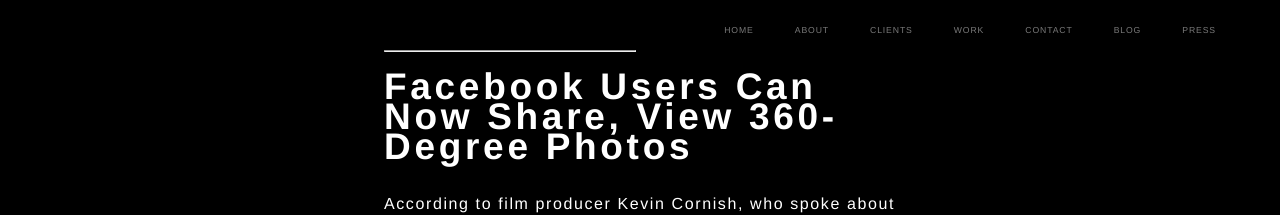
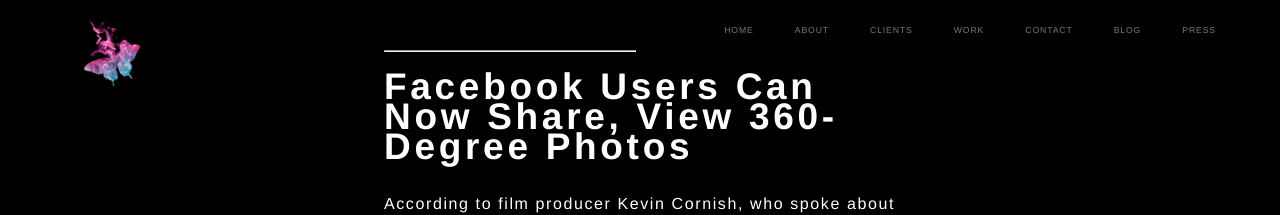
Before and after one commit to agillette/moth-flame, a Jekyll site: the page built from press.html, in a window 1280 px wide. Shown: the top 215 px of the page. Built offline with Jekyll 4.4.1, drawn with Linux system fonts in a browser that asks for light colours.

Commit message:
header transition

```diff
--- a/_includes/header.html
+++ b/_includes/header.html
@@ -1,4 +1,4 @@
-<header class="site-header">
+<header id="header">
 
     <a class="site-title" href="{{ site.baseurl }}">{{ site.title }}</a>
 
--- a/_sass/_layout.scss
+++ b/_sass/_layout.scss
@@ -1,7 +1,7 @@
 /**
  * Site header
  */
-.site-header {
+#header {
     min-height: 56px;
     position: fixed;
     top: 0;
@@ -11,7 +11,7 @@
 }
 
 @media only screen and (min-width: 768px) {
-    .site-header {
+    #header {
         left: 5vw;
         width: 90vw;
     }
@@ -19,18 +19,25 @@
 
 .site-title {
     font-size: 26px;
-    height: 48px;
+    height: 96px;
+    width: 96px;
     letter-spacing: -1px;
     margin-bottom: 0;
     float: left;
     background: url('../img/logo-mf.png') center center no-repeat;
     background-size: contain;
     text-indent: -9999px;
+    transition: all 0.15s;
 
     &,
     &:visited {
         color: $text-color;
     }
+}
+
+.scrolled .site-title {
+    height: 48px;
+    width: 48px;
 }
 
 .site-nav {
@@ -384,8 +391,6 @@
     p, h3 {
         font-size: 0.9375vw;
         line-height: 1.1458vw;
-        -webkit-font-smoothing: antialiased;
-        -moz-osx-font-smoothing: grayscale;
     }
     h3 {
         letter-spacing: 0.1em;
```
Also changed, not shown: _layouts/default.html (+11 -0 lines), 6 other files.
